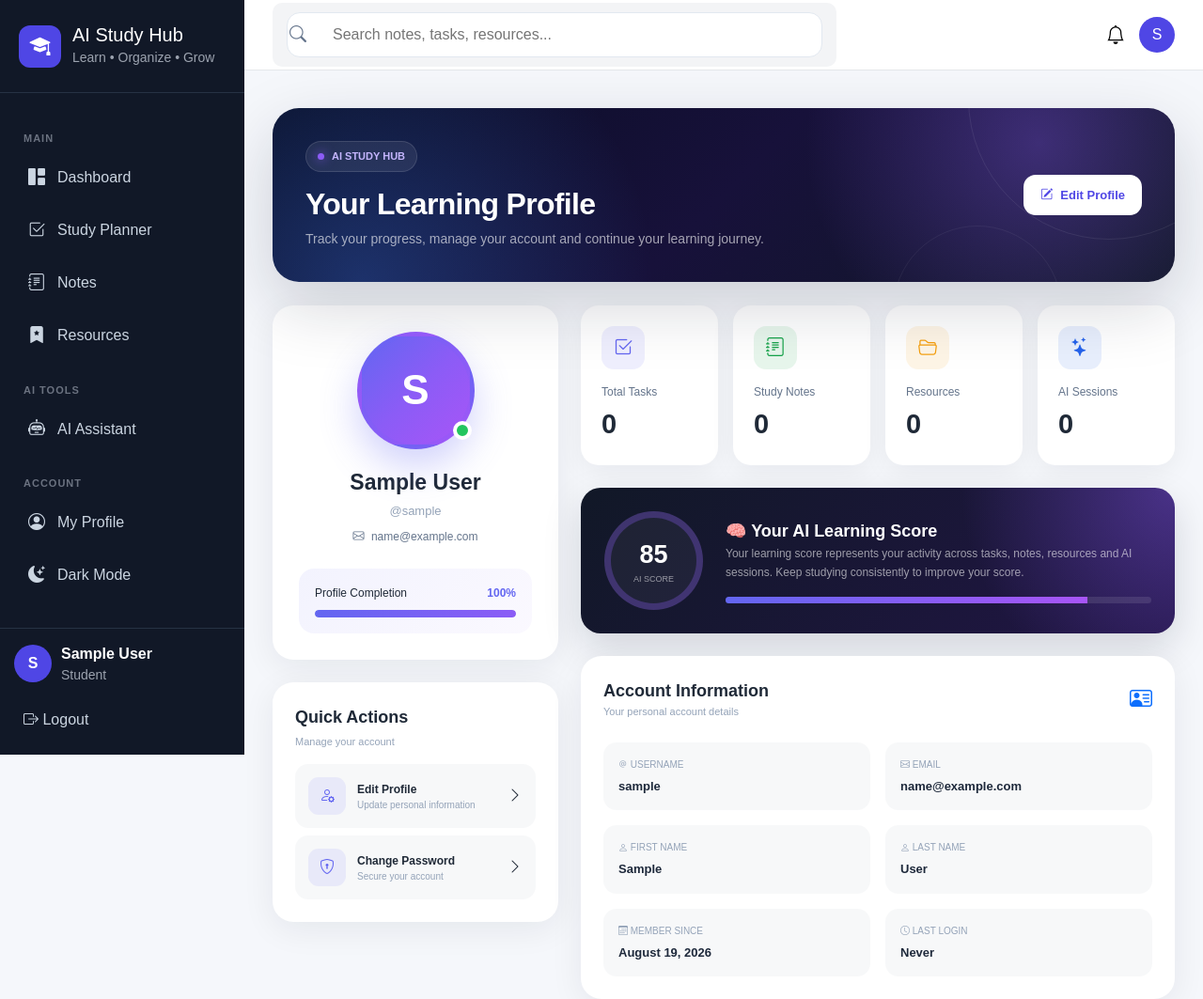
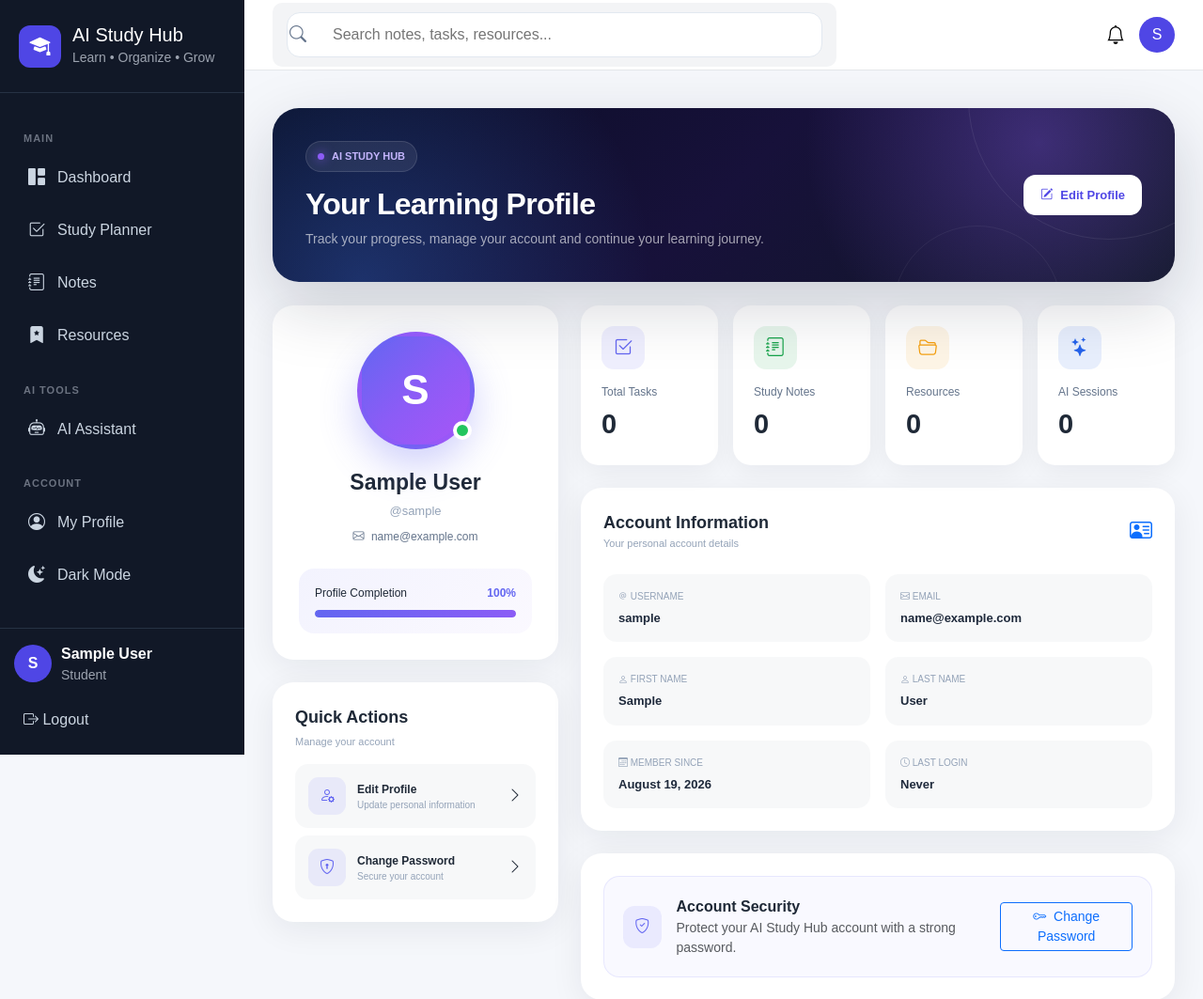
Before and after one commit to mrrdwan370-a11y/AI-study, a Django app: page /accounts/profile/ in a window 1280 px wide. Shown: the top 1063 px of the page at 94% size. Run offline with Django 5.2, Linux system fonts and the light colour scheme; the visitor is signed in with stand-in values (Sample User, id 1); data comes from the database, SQL or seed files in the repository; data that the repository does not hold is empty.

Commit message:
update project

```diff
--- a/accounts/templates/accounts/profile.html
+++ b/accounts/templates/accounts/profile.html
@@ -375,69 +375,6 @@
         font-size: 29px;
         font-weight: 900;
         margin-top: 4px;
-    }
-
-
-    /* AI SCORE */
-
-    .ai-score {
-        padding: 25px;
-
-        border-radius: 21px;
-
-        color: white;
-
-        background:
-            radial-gradient(
-                circle at 100% 0,
-                rgba(139,92,246,.4),
-                transparent 35%
-            ),
-            linear-gradient(
-                135deg,
-                #111827,
-                #211545
-            );
-
-        box-shadow:
-            0 15px 40px rgba(15,23,42,.15);
-    }
-
-    .score-circle {
-        width: 105px;
-        height: 105px;
-
-        border-radius: 50%;
-
-        display: flex;
-        flex-direction: column;
-        align-items: center;
-        justify-content: center;
-
-        border: 7px solid rgba(139,92,246,.3);
-
-        background: rgba(255,255,255,.05);
-    }
-
-    .score-number {
-        font-size: 27px;
-        font-weight: 900;
-    }
-
-    .score-label {
-        font-size: 9px;
-        color: rgba(255,255,255,.55);
-    }
-
-    .score-title {
-        font-size: 18px;
-        font-weight: 900;
-    }
-
-    .score-description {
-        color: rgba(255,255,255,.58);
-        font-size: 12px;
-        line-height: 1.7;
     }
 
 
@@ -976,73 +913,6 @@
             </div>
 
 
-            <!-- AI LEARNING SCORE -->
-
-            <div class="ai-score mb-4">
-
-                <div class="row align-items-center">
-
-                    <div class="col-md-auto text-center mb-3 mb-md-0">
-
-                        <div class="score-circle">
-
-                            <div class="score-number">
-
-                                {{ learning_score|default:"85" }}
-
-                            </div>
-
-                            <div class="score-label">
-                                AI SCORE
-                            </div>
-
-                        </div>
-
-                    </div>
-
-
-                    <div class="col">
-
-                        <div class="score-title">
-
-                            🧠 Your AI Learning Score
-
-                        </div>
-
-                        <p class="score-description">
-
-                            Your learning score represents your activity
-                            across tasks, notes, resources and AI sessions.
-                            Keep studying consistently to improve your score.
-
-                        </p>
-
-
-                        <div
-                            class="progress mt-3"
-                            style="height:7px;background:rgba(255,255,255,.1);">
-
-                            <div
-                                class="progress-bar"
-                                style="
-                                    width: {{ learning_score|default:'85' }}%;
-                                    background:linear-gradient(
-                                        90deg,
-                                        #6366f1,
-                                        #a855f7
-                                    );
-                                ">
-                            </div>
-
-                        </div>
-
-                    </div>
-
-                </div>
-
-            </div>
-
-
             <!-- ACCOUNT INFORMATION -->
 
             <div class="premium-card mb-4">
```
